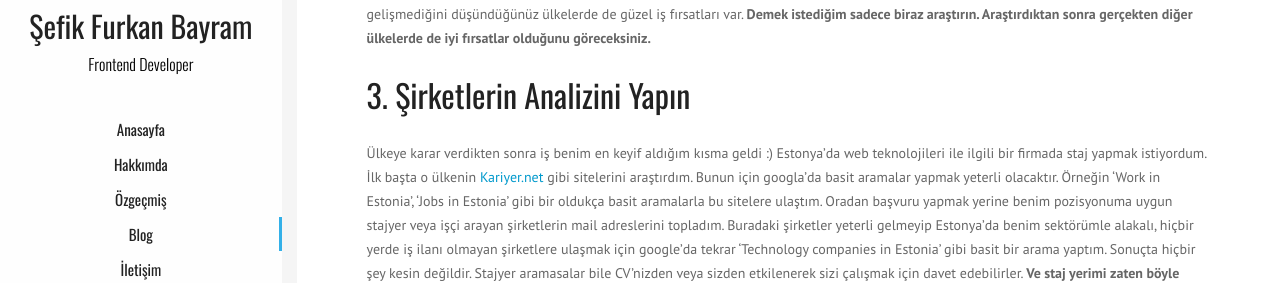
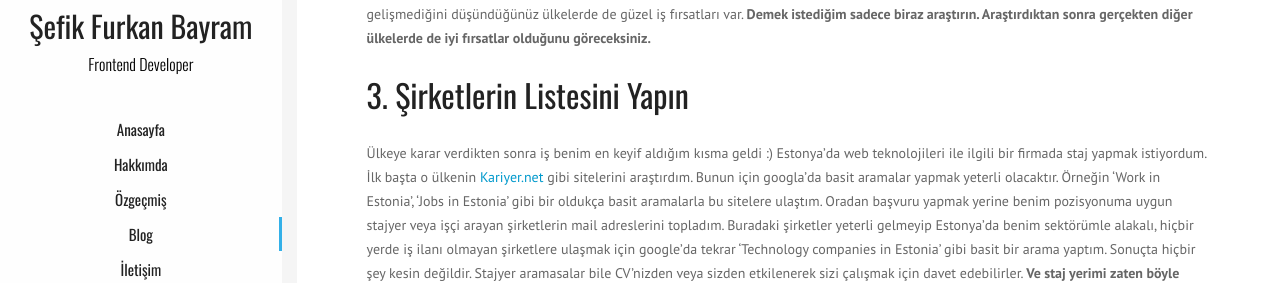
Before and after one commit to furkanbayram2/furkanbayram2.github.io, a Jekyll site: the page built from _posts/2018-04-05-erasmus-staji-icin-nasil-sirket-buldum.md, in a window 1280 px wide and 900 px high, scrolled down 984 px. Shown: the part 189-472 px from the top of the window. Built offline with Jekyll 4.4.1, drawn with Linux system fonts in a browser that asks for light colours; nearby versions of some CDN libraries; library files that are not in the unit come from our copies; comment, search, counter and statistics services are not loaded.

Commit message:
Erasmus staj postundaki başlıklar değiştirildi.

```diff
--- a/_posts/2018-04-05-erasmus-staji-icin-nasil-sirket-buldum.md
+++ b/_posts/2018-04-05-erasmus-staji-icin-nasil-sirket-buldum.md
@@ -29,7 +29,7 @@ Daha sonra başvuru mailimizin gövdesini oluşturacak, şirkete kendinizi tanı
 
 Herkes Amerika, İngiltere, Almanya gibi diğer ülkelerden biraz daha gelişmiş, teknoloji alanında uzman ülkelerde staj yapmak ister. Ama buralarda staj yeri bulmak ve staj için gittiğinizde geçiminizi sağlamak gerçekten çok zor. O yüzden benim tavsiyem daha küçük, en azından maddi olarak sizi zorlamayacak, daha gerçekçi ülkeler bulmanız. <strong>!!! NOT: Benim param var kısa kes diyorsanız 2. kısma geçebilirsiniz. !!!</strong> Ben Estonya'yı seçtikten sonra bir çok farklı kurumdan kabul aldım bunların içinde İtalya ve Almanya'da vardı ama mantıklı düşününce o ülkelerde maddi olarak zorlanacağımı farkettim ve Estonya'yı seçtim. Estonya'yı araştırmadan önce bir arkadaşım bana kanka ben Estonya'ya staja gidiyorum dese, orada ne işin var gel İstanbul'da güzel bir şirket bulalım sana derdim. Ama iş öyle değil. Gerçekten küçük olduğunu veya gelişmediğini düşündüğünüz ülkelerde de güzel iş fırsatları var. <strong>Demek istediğim sadece biraz araştırın. Araştırdıktan sonra gerçekten diğer ülkelerde de iyi fırsatlar olduğunu göreceksiniz.</strong>
 
-<h1>3. Şirketlerin Analizini Yapın</h1>
+<h1>3. Şirketlerin Listesini Yapın</h1>
 
 Ülkeye karar verdikten sonra iş benim en keyif aldığım kısma geldi :) Estonya'da web teknolojileri ile ilgili bir firmada staj yapmak istiyordum. İlk başta o ülkenin <a href="www.kariyer.net">Kariyer.net</a> gibi sitelerini araştırdım. Bunun için googla'da basit aramalar yapmak yeterli olacaktır. Örneğin 'Work in Estonia', 'Jobs in Estonia' gibi bir oldukça basit aramalarla bu sitelere ulaştım. Oradan başvuru yapmak yerine benim pozisyonuma uygun stajyer veya işçi arayan şirketlerin mail adreslerini topladım. Buradaki şirketler yeterli gelmeyip Estonya'da benim sektörümle alakalı, hiçbir yerde iş ilanı olmayan şirketlere ulaşmak için google'da tekrar 'Technology companies in Estonia' gibi basit bir arama yaptım. Sonuçta hiçbir şey kesin değildir. Stajyer aramasalar bile CV'nizden veya sizden etkilenerek sizi çalışmak için davet edebilirler. <strong>Ve staj yerimi zaten böyle buldum :)</strong> Aramalarla ulaştığım her şirketin iletişim kısmına girerek mail adreslerini topladım.
 Daha sonra kendime excelde bir şirket listesi hazırladım. Yaklaşık 80 veya 85 şirket bulmuştum. Bu şirketlere içinde <strong>Motivasyon Mektubumun</strong>, <strong>Europass CV'min</strong> ve <strong>transkriptimin</strong> olduğu toplu bir mail attım.
```
